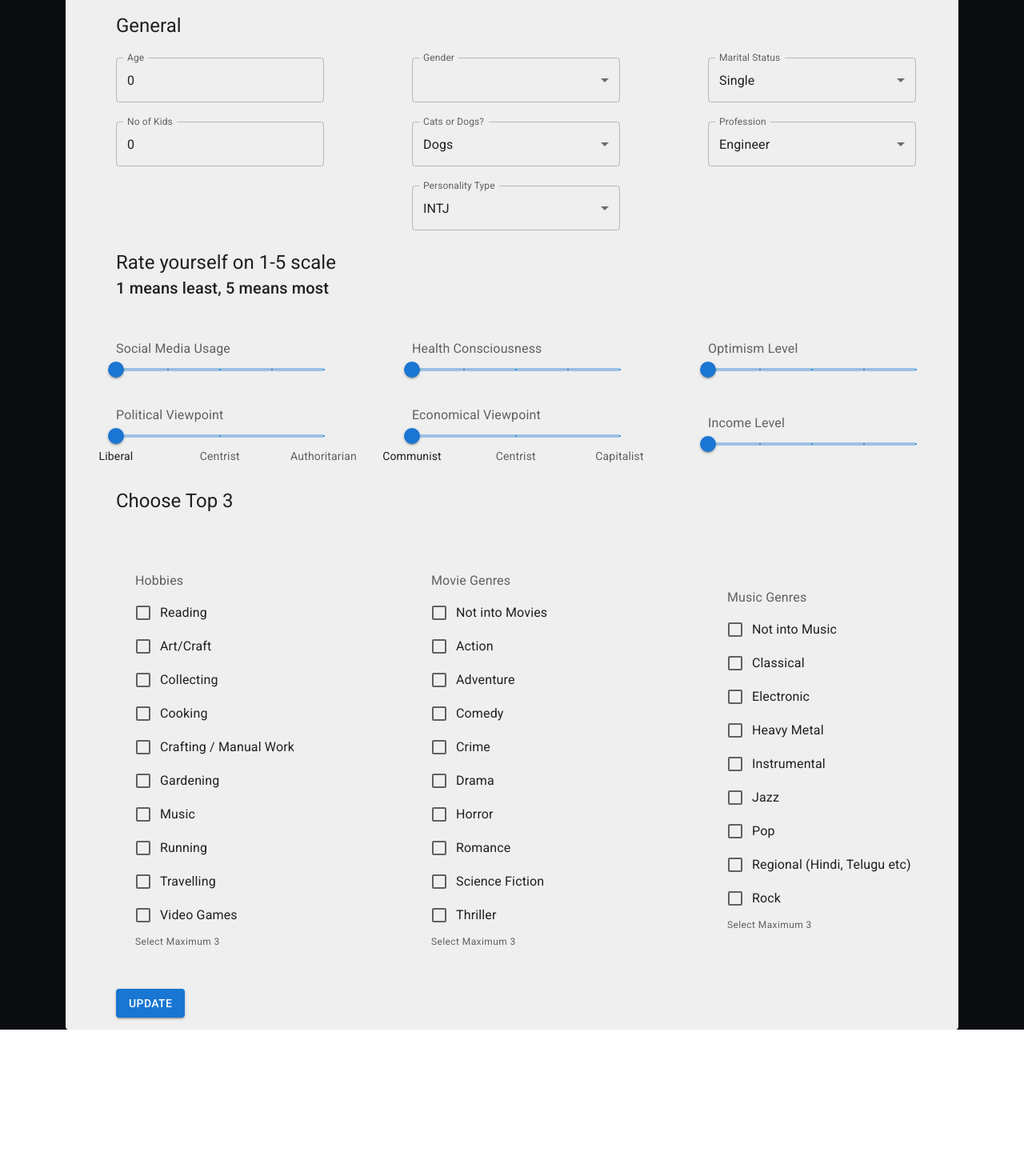
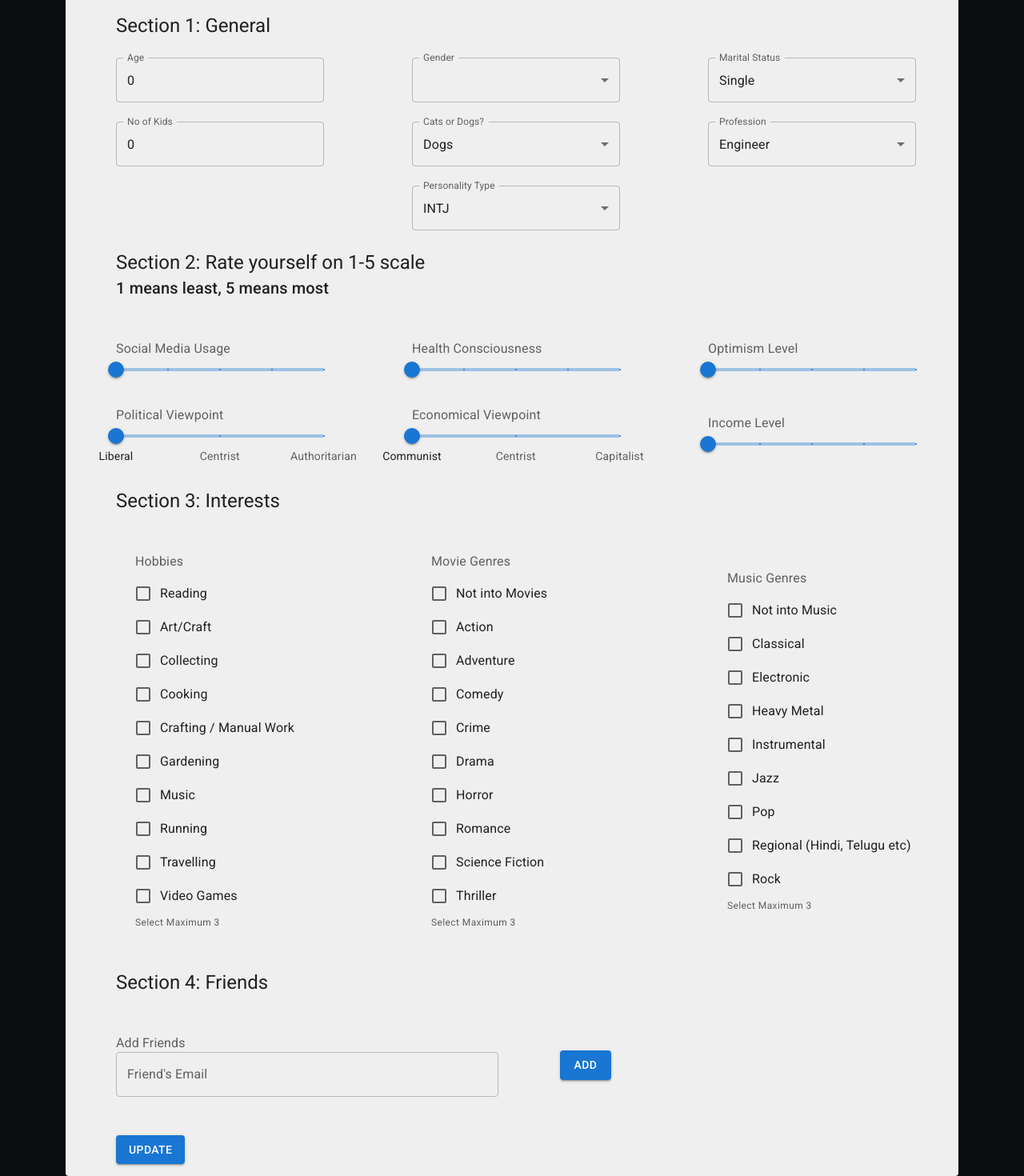
Before and after one commit to rohittuli5/Friendology, a React (Create React App) app in the folder frontend/: page /home in a window 1280 px wide. Shown: the part 223-1693 px from the top of the page at 80% size. Before the commit the page ends 1510 px from the top, so only its background shows below. Built offline with nearby package versions, Linux system fonts and the light colour scheme.

Commit message:
added section for adding and removing current friends

```diff
--- a/frontend/src/Components/Home.js
+++ b/frontend/src/Components/Home.js
@@ -9,7 +9,7 @@ import { useNavigate } from "react-router-dom";
 import Form from 'react-bootstrap/Form'
 import MenuItem from '@mui/material/MenuItem';
 import Slider from '@mui/material/Slider';
-import { InputLabel, TextField, Typography } from "@mui/material";
+import { InputLabel, ListItem, TextField, Typography } from "@mui/material";
 import FormLabel from '@mui/material/FormLabel';
 import FormControl from '@mui/material/FormControl';
 import FormGroup from '@mui/material/FormGroup';
@@ -17,6 +17,7 @@ import FormControlLabel from '@mui/material/FormControlLabel';
 import FormHelperText from '@mui/material/FormHelperText';
 import Checkbox from '@mui/material/Checkbox';
 import Button from '@mui/material/Button';
+import Chip from '@mui/material/Chip';
 
 const Home = () => {
   	const [email, setemail] = useState(0);
@@ -34,6 +35,7 @@ const Home = () => {
     const [income_level,setIncome]=useState(0);
     const [political_viewpoint,setPolitical]=useState(0);
     const [economical_viewpoint,setEconomical]=useState(0);
+    const [current_friend, setCurrentFriend]=useState("");
     const [hobbies,setHobbies]=useState({
       reading:false,
       travelling:false,
@@ -103,7 +105,7 @@ const Home = () => {
 
   const [latitude,setLatitude]=useState(null);
   const [longitude,setLongitude]=useState(null);
-  const[friends,setFriends]=useState(null)
+  const[friends,setFriends]=useState([])
   const [currentUser, setCurrentUser] = useState(undefined);
 
   useEffect(() => {
@@ -129,7 +131,7 @@ const Home = () => {
       setEconomical(user['economical_viewpoint'])
       setLatitude(user['latitude'])
       setLongitude(user['longitude'])
-      setFriends(['a@gmail.com,b@gmail.com,c@gmail.com'])
+      setFriends(user['friends'])
       let hobbies_list=user['hobbies'];
       let movie_genre_list=user['genre_of_movies'];
       let music_genre_list=user['genre_of_music'];
@@ -145,6 +147,22 @@ const Home = () => {
     }
   }, []);
   const navigate = useNavigate();
+
+  const addFriend=()=>{
+    setFriends([...friends,current_friend])
+  }
+  const handleDeleteFriend = (friendToDelete) => () => {
+    let new_list=[];
+    console.log(friendToDelete)
+    console.log(friends)
+    for(let i=0;i<friends.length;i+=1){
+      if(friends[i]!=friendToDelete){
+        console.log(friends[i])
+        new_list.push(friends[i]);
+      }
+    }
+    setFriends(new_list);
+  };
 
   const handleSubmit = async (e) => {
     const hobbyList=[]
@@ -402,7 +420,7 @@ const Home = () => {
           <br/>
         </Grid>
         <Grid item xs={12}>
-          <Typography variant="h5" component="h5" fullWidth>General </Typography>
+          <Typography variant="h5" component="h5" fullWidth>Section 1: General </Typography>
 
         </Grid>
         <Grid item xs={4}>
@@ -466,7 +484,7 @@ const Home = () => {
         </TextField>
         </Grid>
         <Grid item xs={12}>
-        <Typography variant="h5" component="h5">Rate yourself on 1-5 scale</Typography>
+        <Typography variant="h5" component="h5">Section 2: Rate yourself on 1-5 scale</Typography>
         <Typography variant="h6" component="h6">1 means least, 5 means most</Typography>
         <br/>
         </Grid>
@@ -567,8 +585,8 @@ const Home = () => {
               />
               </Grid>
     <Grid item xs={12}>
-    <Typography variant="h5" container="h5">Choose Top 3</Typography>
-    <br/>
+    <Typography variant="h5" container="h5">Section 3: Interests</Typography>
+
     </Grid>
 
     <Grid item xs={4} direction="column" alignItems="center"
@@ -781,6 +799,29 @@ const Home = () => {
     </Grid>
     <Grid item xs={12} direction="column" alignItems="center"
     justifyContent="center">
+    <Typography variant="h5" container="h5">Section 4: Friends</Typography>
+    <br/>
+    </Grid>
+    <Grid item xs={6} direction="row">
+    <InputLabel>Add Friends</InputLabel>
+    <TextField id="current_friend" variant="outlined" style={{width:"90%"}} label="Friend's Email" value={current_friend} onChange={(e)=>setCurrentFriend(e.target.value)}></TextField>
+    </Grid>
+    <Grid item xs={6} direction="row">
+    <Button variant="contained" onClick={addFriend} marginLeft={3}>Add</Button>
+    </Grid>
+
+    <Grid item xs={12} direction="row">
+    {friends.map((friend)=>{
+      return(
+        <ListItem>
+        <Chip label={friend} onDelete={handleDeleteFriend(friend)}>
+        </Chip>
+        </ListItem>
+      );
+    })}
+    </Grid>
+    <Grid item xs={12} direction="column" alignItems="center"
+    justifyContent="center">
     <Button variant="contained" onClick={handleSubmit} alignItems="center">Update</Button>
     </Grid>
 
```
